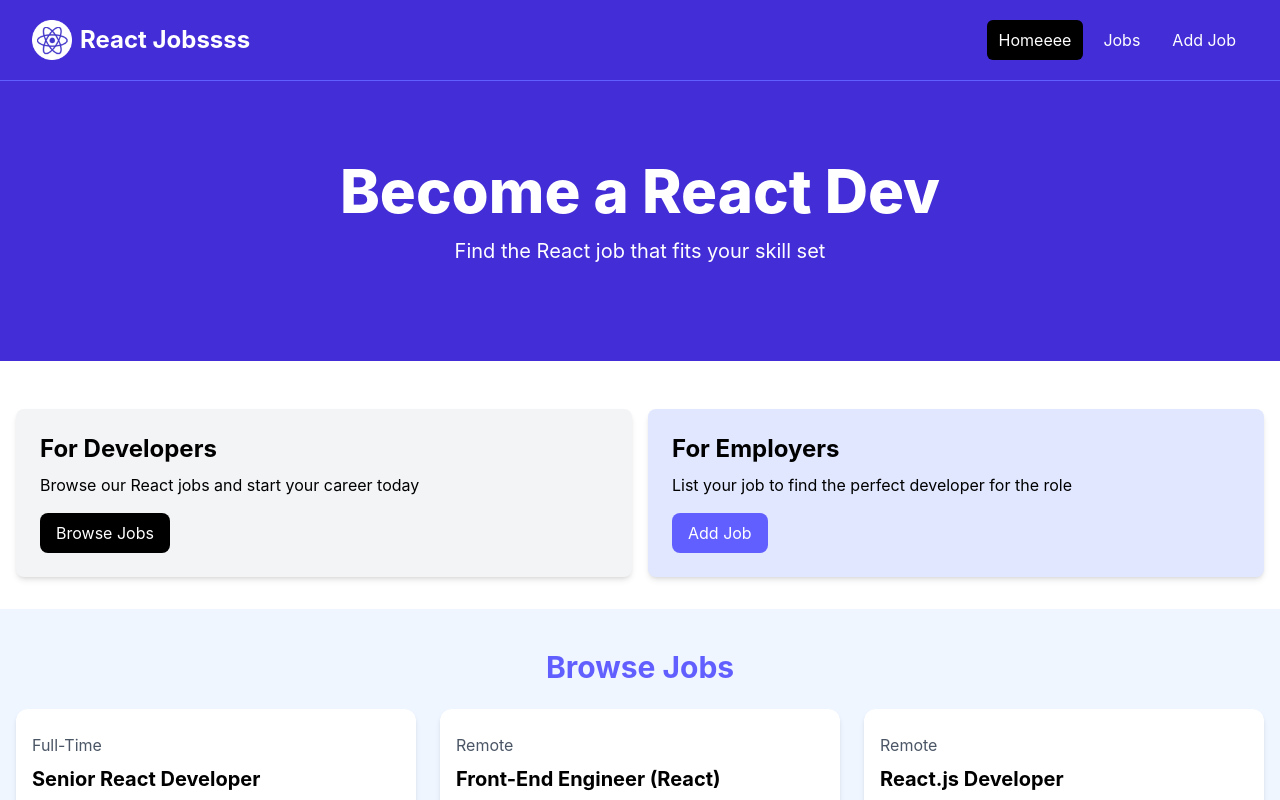
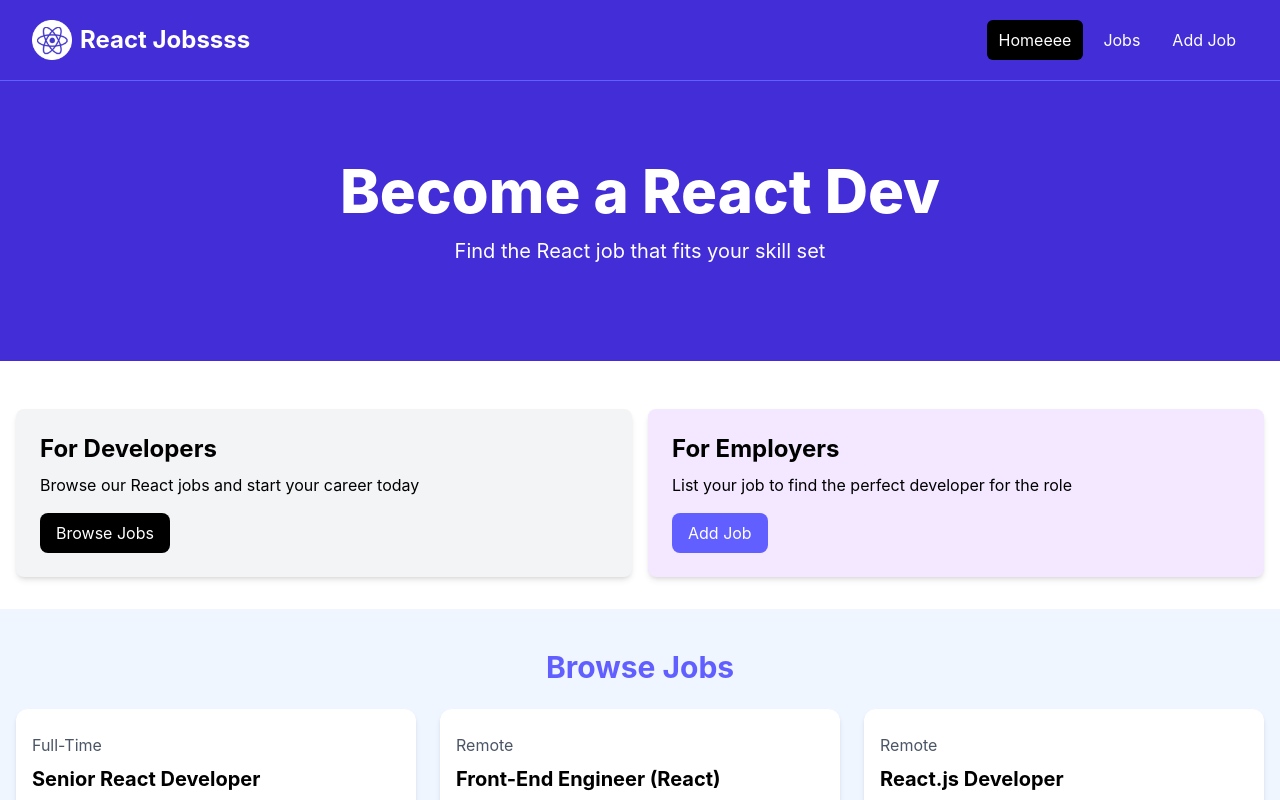
Before and after one commit to michaelmansy/Job-lister, a React (Vite) app in the folder job-lister/: page / in a window 1280 px wide. Shown: the top 800 px of the page. Built offline with nearby package versions, Linux system fonts and the light colour scheme.

Commit message:
Added Cards component

```diff
--- a/job-lister/src/App.jsx
+++ b/job-lister/src/App.jsx
@@ -1,5 +1,6 @@
 import Navbar from './components/Navbar'
 import Hero from './components/Hero'
+import HomeCards from './components/HomeCards'
 
 export default function App(){
 
@@ -9,38 +10,9 @@ export default function App(){
 
     <Hero />
 
+    <HomeCards />
 
-    {/* <!-- Developers and Employers --> */}
-    <section className="py-4">
-      <div className="container-xl lg:container m-auto">
-        <div className="grid grid-cols-1 md:grid-cols-2 gap-4 p-4 rounded-lg">
-          <div className="bg-gray-100 p-6 rounded-lg shadow-md">
-            <h2 className="text-2xl font-bold">For Developers</h2>
-            <p className="mt-2 mb-4">
-              Browse our React jobs and start your career today
-            </p>
-            <a
-              href="/jobs.html"
-              className="inline-block bg-black text-white rounded-lg px-4 py-2 hover:bg-gray-700"
-            >
-              Browse Jobs
-            </a>
-          </div>
-          <div className="bg-indigo-100 p-6 rounded-lg shadow-md">
-            <h2 className="text-2xl font-bold">For Employers</h2>
-            <p className="mt-2 mb-4">
-              List your job to find the perfect developer for the role
-            </p>
-            <a
-              href="/add-job.html"
-              className="inline-block bg-indigo-500 text-white rounded-lg px-4 py-2 hover:bg-indigo-600"
-            >
-              Add Job
-            </a>
-          </div>
-        </div>
-      </div>
-    </section>
+
 
     {/* <!-- Browse Jobs --> */}
     <section className="bg-blue-50 px-4 py-10">
--- /dev/null
+++ b/job-lister/src/components/Card.jsx
@@ -0,0 +1,9 @@
+export default function Card({children, bg="bg-gray-100"}){
+
+
+    return(
+        <div className={`${bg} p-6 rounded-lg shadow-md`}>
+            {children}
+        </div>
+    )
+}
--- /dev/null
+++ b/job-lister/src/components/HomeCards.jsx
@@ -0,0 +1,37 @@
+import Card from './Card'
+
+export default function HomeCards(){
+
+    return (
+        <section className="py-4">
+        <div className="container-xl lg:container m-auto">
+            <div className="grid grid-cols-1 md:grid-cols-2 gap-4 p-4 rounded-lg">
+            <Card>
+                <h2 className="text-2xl font-bold">For Developers</h2>
+                <p className="mt-2 mb-4">
+                Browse our React jobs and start your career today
+                </p>
+                <a
+                href="/jobs.html"
+                className="inline-block bg-black text-white rounded-lg px-4 py-2 hover:bg-gray-700"
+                >
+                Browse Jobs
+                </a>
+            </Card>
+            <Card bg='bg-purple-100'>
+                <h2 className="text-2xl font-bold">For Employers</h2>
+                <p className="mt-2 mb-4">
+                List your job to find the perfect developer for the role
+                </p>
+                <a
+                href="/add-job.html"
+                className="inline-block bg-indigo-500 text-white rounded-lg px-4 py-2 hover:bg-indigo-600"
+                >
+                Add Job
+                </a>
+            </Card>
+            </div>
+        </div>
+    </section>
+    )
+}
```
